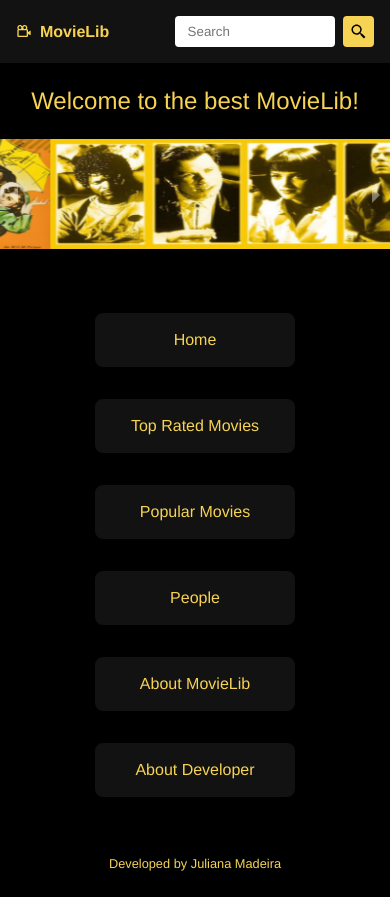
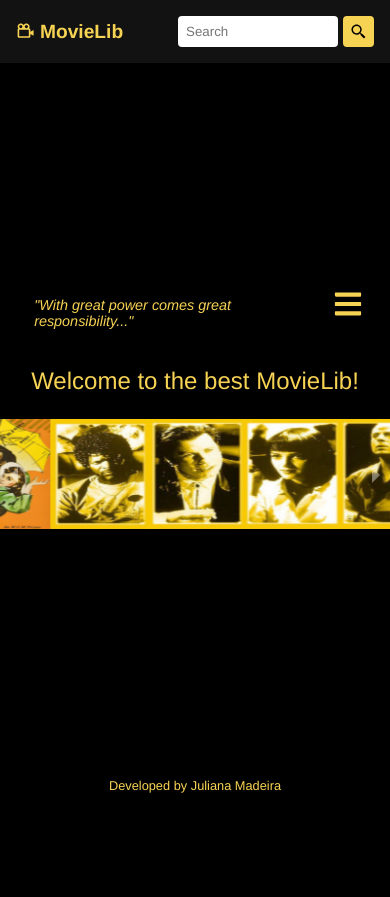
Before and after one commit to Juliana-Madeira/react-movie-lib, a React (Create React App) app: page / in a window 390 px wide. After the commit the page ends 844 px from the top, so only its background shows below. Built offline with nearby package versions, Linux system fonts and the light colour scheme.

Commit message:
feat: responsive homepage

```diff
--- a/src/components/Navbar/Navbar.css
+++ b/src/components/Navbar/Navbar.css
@@ -1,30 +1,29 @@
-.navbar{
+@media (max-width: 426px) {
+  .navbar {
     background-color: #121212;
     display: flex;
     align-items: center;
     justify-content: space-between;
-    padding: 1rem 3rem;
+    padding: 1rem 1rem;
+  }
+  .navbar a h2 {
+    display: flex;
+    gap: 0.3rem;
+    font-size: 1.2em;
+  }
+  .form {
+    display: flex;
+    gap: 0.3rem;
   }
 
-.navbar a h2{
-    display: flex;
-    gap: 0.5rem;
+  .form input {
+    padding: 0.1rem 0.5rem;
+    border-radius: 4px;
+    border: none;
+    width: 10rem;
   }
 
-
-.navbar form{
-    display: flex;
-    gap: 0.5rem;
-}
-
-.navbar input {
-    padding: 0.2rem 0.8rem;
-    border-radius: 4px;
-    border: none;
-    width: 18rem;
-}
-
-.navbar form button {
+  .form button {
     display: flex;
     align-items: center;
     background-color: #f7d354;
@@ -36,28 +35,54 @@
     cursor: pointer;
   }
 
-.navbar form button:hover {
-    transition: .5s;
+  .form button:hover {
+    transition: 0.5s;
     background-color: transparent;
     color: #f7d354;
   }
+}
 
-@media (min-width: 320px) and (max-width: 768px){
-    .navbar{
+@media (min-width: 426px) {
+    .navbar {
       background-color: #121212;
       display: flex;
       align-items: center;
       justify-content: space-between;
-        padding: 1rem 1rem;
+      padding: 1rem 3rem;
     }
-    .navbar a h2{
+
+    .navbar a h2 {
       display: flex;
       gap: 0.5rem;
-        font-size: 1em;
     }
-    .navbar input {
+
+    .form {
+      display: flex;
+      gap: 0.5rem;
+    }
+
+    .form input {
+      padding: 0.2rem 0.8rem;
       border-radius: 4px;
       border: none;
-        width: 10rem;
+      width: 18rem;
+    }
+
+    .form button {
+      display: flex;
+      align-items: center;
+      background-color: #f7d354;
+      border: 2px solid #f7d354;
+      border-radius: 4px;
+      color: #000;
+      padding: 0.3rem;
+      font-size: 1.1rem;
+      cursor: pointer;
+    }
+
+    .form button:hover {
+      transition: 0.5s;
+      background-color: transparent;
+      color: #f7d354;
     }
   }
--- a/src/components/Navbar/Navbar.js
+++ b/src/components/Navbar/Navbar.js
@@ -1,7 +1,8 @@
 import React, { useState } from 'react';
 import { Link } from 'react-router-dom';
+import { BiCameraMovie, BiSearchAlt2} from 'react-icons/bi';
 
-import { BiCameraMovie, BiSearchAlt2 } from 'react-icons/bi';
+// import SearchBar from '../SearchBar/SearchBar';
 
 import '../Navbar/Navbar.css';
 
@@ -11,14 +12,15 @@ const Navbar = () => {
   return (
     <nav className='navbar'>
         <Link to='/'><h2><BiCameraMovie/>MovieLib</h2></Link>
-        <form >
+        <form className='form'>
         <input
             type="text"
             placeholder='Search'
             value={search}
             onChange={(e) => setSearch(e.target.value)} />
-            <button type='submit'><BiSearchAlt2/></button>
+        <button type='submit' className='button-search'><BiSearchAlt2/></button>
     </form>
+        {/* <SearchBar/> */}
     </nav>
   )
 }
--- /dev/null
+++ b/src/components/SearchBar/SearchBar.css
@@ -0,0 +1,8 @@
+@media (max-width: 426px){
+    .form-mobile input{
+        display: none;
+    }
+    .button-search{
+        display: none;
+    }
+}
--- /dev/null
+++ b/src/components/SearchBar/SearchBar.js
@@ -0,0 +1,21 @@
+import React, { useState } from 'react';
+// import { BiSearchAlt2 } from 'react-icons/bi';
+
+import '../SearchBar/SearchBar.css';
+
+const SearchBar = () => {
+    const [search, setSearch] = useState('');
+
+  return (
+    <form className='form-mobile'>
+        <input
+            type="text"
+            placeholder='Search'
+            value={search}
+            onChange={(e) => setSearch(e.target.value)} />
+        <button type='submit' className='button-search'><BiSearchAlt2/></button>
+    </form>
+  )
+}
+
+export default SearchBar;
--- a/src/pages/AboutDeveloper/AboutDeveloper.js
+++ b/src/pages/AboutDeveloper/AboutDeveloper.js
@@ -13,6 +13,8 @@ const AboutDeveloper = () => {
           <p>Outstanding in solving problems using good practices and a lot of creativity in design and development.</p>
           <p>Used to working in a team, always using the agile Kanban methodology.</p>
           <p>Javascript, HTML5, CSS3, React.js, Styled-Components, Axios, Node.js, MongoDB, Express, Firebase, Restfull API, are some skills in the web knowledge repertoire.</p>
+          <p>Contact me :)</p>
+
         </div>
     </div>
   )
--- a/src/pages/Home/Home.css
+++ b/src/pages/Home/Home.css
@@ -1,4 +1,4 @@
-.title {
+/* .title {
   color: #f7d354;
   font-size: 1.2rem;
   text-align: center;
@@ -34,11 +34,11 @@
 .home_button:hover {
   background-color: transparent;
   border: 2px solid #f7d354;
-    transition: .5s;
+  transition: 0.5s;
   color: #f7d354;
 }
 
-.buttons_group{
+.buttons_group {
   display: flex;
   align-items: center;
   justify-content: center;
@@ -52,7 +52,7 @@
   border: none;
 }
 
-@media (min-width: 1025px) and (max-width: 1440px){
+@media (min-width: 1025px) and (max-width: 1440px) {
   .home_button {
     display: flex;
     align-items: center;
@@ -69,12 +69,15 @@
   .home_button:hover {
     background-color: transparent;
     border: 2px solid #f7d354;
-        transition: .5s;
+    transition: 0.5s;
     color: #f7d354;
+  }
+  .mobile_text {
+    display: none;
   }
 }
 
-@media (min-width: 768px) and (max-width: 1024px){
+@media (min-width: 768px) and (max-width: 1024px) {
   .home_button {
     display: flex;
     align-items: center;
@@ -88,35 +91,44 @@
     margin: 1em;
   }
 
-    .buttons_group{
+  .buttons_group {
     display: flex;
     align-items: center;
     justify-content: center;
     margin-top: 3em;
   }
+
+  .mobile_text {
+    display: none;
   }
+}*/
 
-@media (min-width: 320px) and (max-width: 768px){
-    .buttons_group{
+@media (max-width: 426px) {
+  .buttons_group {
+    display: none;
+  }
+  .mobile_text {
+    color: #f7d354;
+    font-style: italic;
+    font-size: 0.9em;
+    margin: 2em 0 1em 0.5em;
+    width: 20em;
+  }
+  .mobile_content {
     display: flex;
-        flex-direction: column;
+    justify-content: space-evenly;
     align-items: center;
-        justify-content: center;
-        margin-top: 3em;
+    margin: 0 1em 0 1em;
   }
-
-    .home_button {
-        display: flex;
-        align-items: center;
-        justify-content: center;
-        background-color: #121212;
+  .btn_hamburger_menu {
+    background: transparent;
     color: #f7d354;
-        border: 2px solid #121212;
-        border-radius: 8px;
-        width: 200px;
+    border: none;
+  }
+  .title {
+    color: #f7d354;
+    font-size: 1.2rem;
     text-align: center;
-        font-size: 1rem;
-        cursor: pointer;
-        margin: 1em;
+    margin: 0.9em 0;
   }
 }
--- a/src/pages/Home/Home.js
+++ b/src/pages/Home/Home.js
@@ -1,8 +1,7 @@
 import React from 'react';
 // import { FaAngleDown } from "react-icons/fa";
+import { FaBars } from "react-icons/fa";
 import ButtonsGroup from '../../components/ButtonsGroup/ButtonsGroup';
-
-
 import CarouselMovies from '../../components/CarouselMovies/CarouselMovies';
 
 import '../Home/Home.css';
@@ -11,17 +10,13 @@ const Home = () => {
 
   return (
     <div className='home_container' >
-      <p className='title' id='#top'>Welcome to the best MovieLib!</p>
+      <div className='mobile_content'>
+        <p className='mobile_text'>"With great power comes great responsibility..."</p>
+        <button className='btn_hamburger_menu'><FaBars size={30}/></button>
+      </div>
+      <p className='title'>Welcome to the best MovieLib!</p>
       <CarouselMovies/>
       <ButtonsGroup/>
-      {/* <div className='categories'>
-        <p className='title_categories'>Categories</p>
-        <button type="button" className="faAngleDown_button">
-          <HashLink to="#btn">
-            <FaAngleDown size={25}/>
-          </HashLink>
-        </button>
-      </div> */}
     </div>
   )
 }
```
Lines whose indentation alone changed are shown as unchanged.
